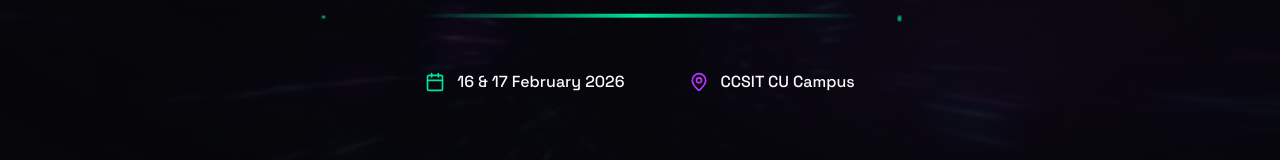
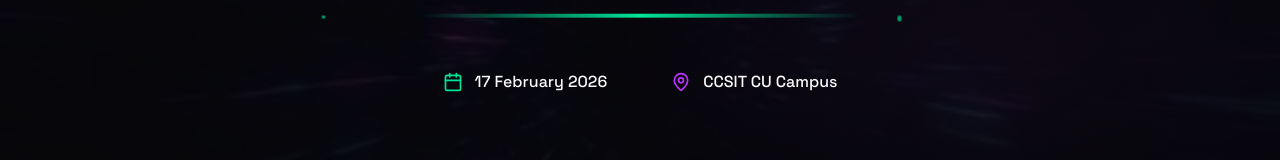
Before and after one commit to FarisPalayi/insight-26, a React (Vite) app: page / in a window 1280 px wide. Shown: the part 340-500 px from the top of the page. Built offline with nearby package versions, Linux system fonts and the light colour scheme; no server answers; the database is empty.

Commit message:
fix: update event date to reflect correct schedule

```diff
--- a/src/components/features/footer/FooterBrand.tsx
+++ b/src/components/features/footer/FooterBrand.tsx
@@ -22,7 +22,7 @@
       <div className="flex flex-wrap gap-2 mb-6">
         <div className="inline-flex items-center gap-2 px-3 py-1.5 rounded-full bg-primary/10 border border-primary/20">
           <Calendar className="w-3.5 h-3.5 text-primary" />
-          <span className="text-xs font-medium text-foreground">Feb 16-17, 2026</span>
+          <span className="text-xs font-medium text-foreground">Feb 17, 2026</span>
         </div>
         <div className="inline-flex items-center gap-2 px-3 py-1.5 rounded-full bg-accent/10 border border-accent/20">
           <MapPin className="w-3.5 h-3.5 text-accent" />
--- a/src/components/features/hero/MetaItem.tsx
+++ b/src/components/features/hero/MetaItem.tsx
@@ -5,7 +5,7 @@
     <div className="flex items-center gap-3 px-5 py-3 rounded-xl">
       <Calendar className="w-5 h-5 text-primary" />
       <span className="font-medium text-foreground">
-        16 & 17 February 2026
+        17 February 2026
       </span>
     </div>
   );
```
